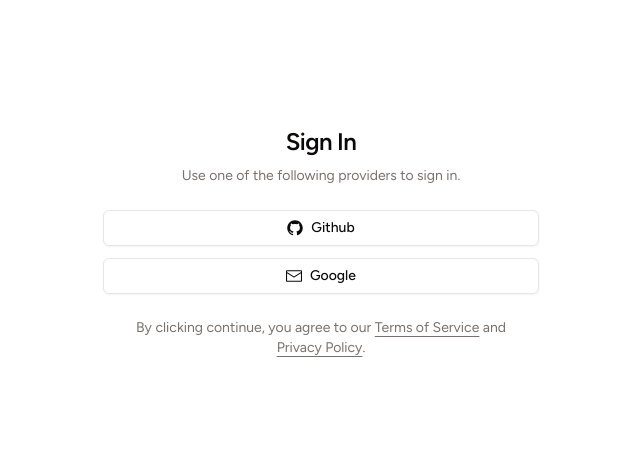
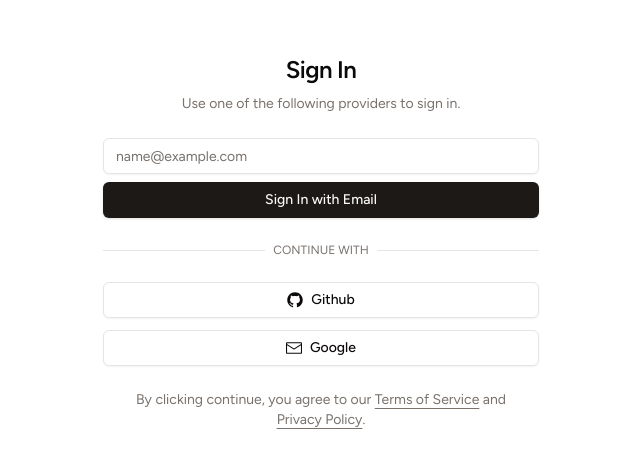
Before and after one commit to maxhannan/foreignKey, a Next.js app: page /auth/signin in a window 1280 px wide. Shown: the part 158-626 px from the top of the page, without its empty margins (319-959 px from the left). Built offline with nearby package versions, Linux system fonts and the light colour scheme; no server answers.

Commit message:
trying magic link

```diff
--- a/app/api/auth/[...nextauth]/options.ts
+++ b/app/api/auth/[...nextauth]/options.ts
@@ -28,6 +28,10 @@
     GoogleProvider({
       clientId: process.env.GOOGLE_CLIENT_ID!,
       clientSecret: process.env.GOOGLE_CLIENT_SECRET!,
+    }),
+    EmailProvider({
+      from: process.env.EMAIL_FROM!,
+      sendVerificationRequest,
     }),
   ],
   adapter: PrismaAdapter(prisma),
--- a/app/api/fetchimageurl/route.ts
+++ b/app/api/fetchimageurl/route.ts
@@ -3,7 +3,7 @@
 
 export const dynamic = "force-dynamic";
 
-export async function GET(req: Request, response: Response) {
+export async function GET() {
   const ImageLink = await axios.post(
     `https://api.cloudflare.com/client/v4/accounts/${process.env.CLOUDFLARE_USER}/images/v2/direct_upload`,
     null,
@@ -13,7 +13,6 @@
       },
     }
   );
-  console.log({ ImageLink });
 
   return new NextResponse(JSON.stringify(ImageLink.data));
 }
--- a/app/app/dashboard/page.tsx
+++ /dev/null
@@ -1,25 +0,0 @@
-import { Avatar, AvatarFallback, AvatarImage } from "@/components/ui/avatar";
-import { prisma } from "@/lib/prisma";
-
-import React from "react";
-
-async function Dashboard() {
-  const users = await prisma.user.findMany();
-  return (
-    <div className="flex flex-col gap-2 mt-2  ">
-      {users.map((user) => (
-        <Avatar className="h-8 w-8" key={user.id}>
-          <AvatarImage src={user.image!} />
-          <AvatarFallback className="bg-secondary">
-            <span className="relative flex h-3 w-3">
-              <span className="animate-ping absolute inline-flex h-full w-full rounded-full bg-purple-400 opacity-75"></span>
-              <span className="relative inline-flex rounded-full h-3 w-3 bg-purple-500"></span>
-            </span>
-          </AvatarFallback>
-        </Avatar>
-      ))}
-    </div>
-  );
-}
-
-export default Dashboard;
--- a/app/app/loading.tsx
+++ b/app/app/loading.tsx
@@ -1,10 +1,12 @@
+import { CircleDashedIcon } from "lucide-react";
+
 export default function Loading() {
   // You can add any UI inside Loading, including a Skeleton.
   return (
     <div className="w-screen h-screen fixed top-0 left-0 right-0 flex items-center justify-center">
       {/* pulsing loading indicator */}
       <div className="flex items-center justify-center">
-        <div className="w-8 h-8 bg-purple-500 rounded-full  animate-ping mr-1"></div>
+        <CircleDashedIcon className=" h-8 w-8 animate-spin" />
       </div>
     </div>
   );
--- a/app/app/page.tsx
+++ b/app/app/page.tsx
@@ -8,11 +8,5 @@
   const session = getServerSession(authOptions);
   console.log({ session });
 
-  return (
-    <main>
-      {/* <Link href="/app/dashboard">Dashboard 2</Link> */}
-
-      <Editor />
-    </main>
-  );
+  return <main></main>;
 }
--- a/app/auth/signin/SignInForm.tsx
+++ b/app/auth/signin/SignInForm.tsx
@@ -24,6 +24,40 @@
   };
   return (
     <div className="grid gap-6">
+      <form onSubmit={(e) => handleSignInEmail(e)}>
+        <div className="grid gap-2">
+          <div className="grid gap-1">
+            <Label className="sr-only" htmlFor="email">
+              Email
+            </Label>
+            <Input
+              id="email"
+              placeholder="name@example.com"
+              type="email"
+              autoCapitalize="none"
+              autoComplete="email"
+              autoCorrect="off"
+              disabled={isLoading}
+            />
+          </div>
+          <Button disabled={isLoading}>
+            {isLoading && (
+              <CircleDashedIcon className="mr-2 h-4 w-4 animate-spin" />
+            )}
+            Sign In with Email
+          </Button>
+        </div>
+      </form>
+      <div className="relative">
+        <div className="absolute inset-0 flex items-center">
+          <span className="w-full border-t" />
+        </div>
+        <div className="relative flex justify-center text-xs uppercase">
+          <span className="bg-background px-2 text-muted-foreground">
+            Continue with
+          </span>
+        </div>
+      </div>
       <div className="flex flex-col gap-3">
         <GithubButton setIsLoading={setIsLoading} isLoading={isLoading} />
         <GoogleButton setIsLoading={setIsLoading} isLoading={isLoading} />
--- a/components/NavBar.tsx
+++ b/components/NavBar.tsx
@@ -7,16 +7,16 @@
 import { getUserByEmail } from "@/lib/user.server";
 import UserMenu from "./UserMenu";
 import { authOptions } from "@/app/api/auth/[...nextauth]/options";
+import { Button, buttonVariants } from "./ui/button";
 
 interface Props {}
 
 const NavBar: FC<Props> = async ({}) => {
   const session = await getServerSession(authOptions);
-  if (!session) return null;
 
   return (
     <nav className="w-screen min-h-14 h-14 dark:border-b border-muted bg-background/30 backdrop-blur-md shadow-sm flex fixed top-0 right-0 left-0  z-50 ">
-      <div className="flex items-center justify-between px-6 container mx-auto gap-2">
+      <div className="flex items-center justify-between px-2 container mx-auto gap-2">
         <div className="flex items-center gap-4">
           <Link href={"/app"}>
             <div className="flex items-center  gap-1 cursor-pointer">
@@ -29,7 +29,13 @@
         </div>
         <div className="flex items-center gap-2">
           <ModeToggle />
-          <UserMenu user={session.user} />
+          {session?.user ? (
+            <UserMenu user={session.user} />
+          ) : (
+            <Link href="/auth/signin" className={buttonVariants()}>
+              Sign In
+            </Link>
+          )}
           <MobileMenu />
         </div>
       </div>
--- a/package.json
+++ b/package.json
@@ -19,8 +19,6 @@
     "@editorjs/list": "^1.8.0",
     "@editorjs/paragraph": "^2.9.0",
     "@editorjs/table": "^2.2.1",
-    "@tailwindcss/forms": "^0.5.3",
-    "@tailwindcss/typography": "^0.5.9",
     "@hookform/resolvers": "^3.1.1",
     "@next-auth/prisma-adapter": "^1.0.7",
     "@prisma/client": "^5.0.0",
@@ -30,6 +28,8 @@
     "@radix-ui/react-icons": "^1.3.0",
     "@radix-ui/react-label": "^2.0.2",
     "@radix-ui/react-slot": "^1.0.2",
+    "@tailwindcss/forms": "^0.5.3",
+    "@tailwindcss/typography": "^0.5.9",
     "@tanstack/react-query": "^4.32.0",
     "@types/node": "20.4.2",
     "@types/react": "18.2.15",
--- a/types/editor.d.ts
+++ b/types/editor.d.ts
@@ -6,3 +6,4 @@
 declare module "@editorjs/inline-code";
 declare module "@editorjs/image";
 declare module "@editorjs/header";
+declare module "@calumk/editorjs-codeflask";
```
Also changed, not shown: dmiddleware.ts (renamed from middleware.ts), 1 other file (tests, documents, lock files or other folders).
